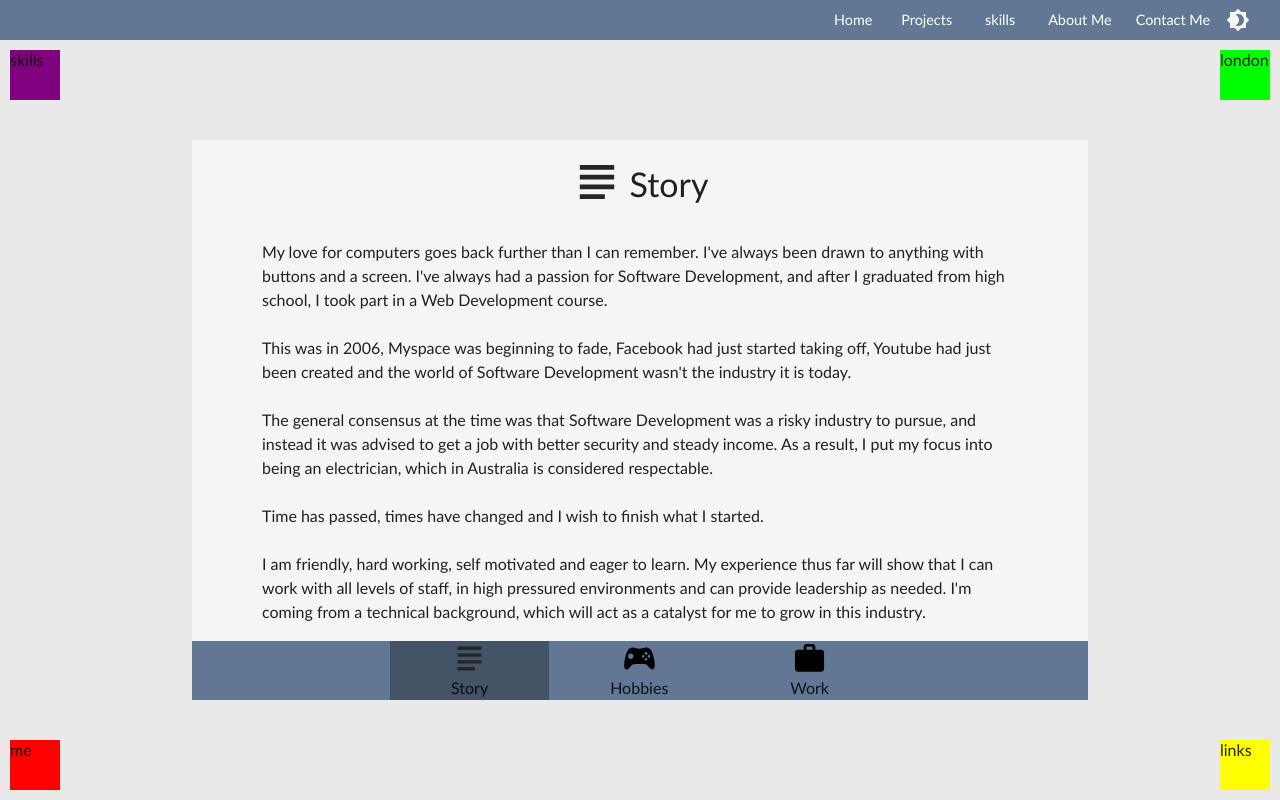
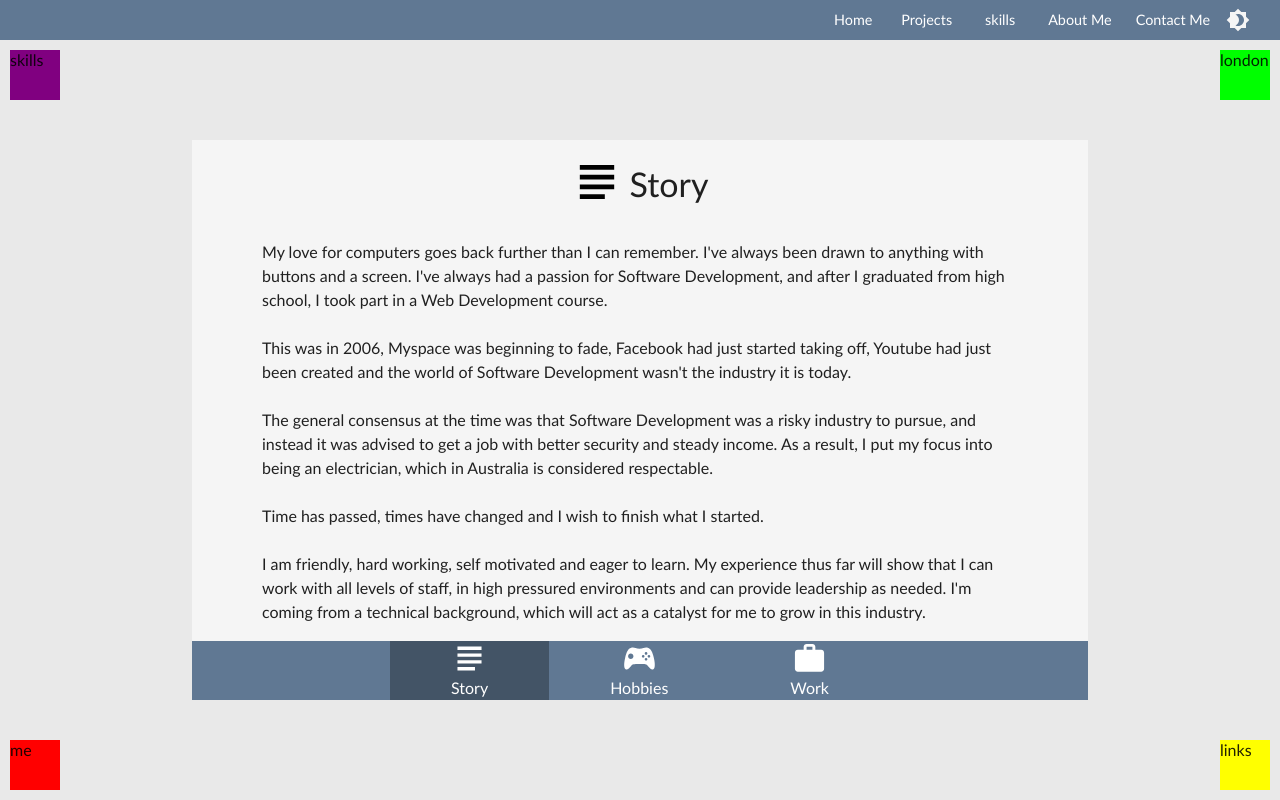
Before and after one commit to aiacuone/portfolio-v3, a Next.js app: page /aboutMe in a window 1280 px wide. Built offline with nearby package versions, Linux system fonts and the light colour scheme; a web font is replaced by a local one.

Commit message:
created dynamic colouring of SVGs on about me page

```diff
--- /dev/null
+++ b/components/icons/HobbiesIcon.js
@@ -0,0 +1,20 @@
+import React from 'react'
+
+export default function HobbiesIcon({ size, color }) {
+  return (
+    <svg
+      height="512px"
+      fill={color}
+      id="Layer_1"
+      //   style="enable-background:new 0 0 512 512;"
+      version="1.1"
+      viewBox="0 0 512 512"
+      width={`${size}px`}
+      height={`${size}px`}
+      xmlSpace="preserve"
+      xmlns="http://www.w3.org/2000/svg"
+      xmlnsXlink="http://www.w3.org/1999/xlink">
+      <path d="M377.8,100.1C332.9,86.8,318.8,112,256,112s-76.9-25.3-121.8-11.9c-44.9,13.3-67.3,60.4-88.5,148.8  c-21.2,88.5-17.3,152.4,7.7,164.3c25,11.9,53.2-15.4,80.1-49.1C155.3,337.7,166.2,336,256,336c89.7,0,99,0.7,122.5,28.1  c26.9,33.7,55.1,61,80.1,49.1c25-11.9,28.9-75.8,7.7-164.3C445.1,160.5,422.6,113.5,377.8,100.1z M128.2,263.7  c-21.7,0-39.3-17.7-39.3-39.6c0-21.8,17.6-39.6,39.3-39.6c21.7,0,39.3,17.8,39.3,39.6S149.9,263.7,128.2,263.7z M309.7,243.6  c-10.6,0-19.3-8.7-19.3-19.4c0-10.7,8.7-19.4,19.3-19.4c10.7,0,19.4,8.7,19.4,19.4C329,234.9,320.4,243.6,309.7,243.6z M351.9,286  c-10.6,0-19.3-8.7-19.3-19.4c0-10.8,8.7-19.4,19.3-19.4c10.7,0,19.4,8.7,19.4,19.4C371.3,277.4,362.6,286,351.9,286z M351.9,201.1  c-10.6,0-19.3-8.7-19.3-19.4c0-10.7,8.7-19.4,19.3-19.4c10.7,0,19.4,8.7,19.4,19.4C371.3,192.4,362.6,201.1,351.9,201.1z   M394.2,243.6c-10.7,0-19.3-8.7-19.3-19.4c0-10.7,8.7-19.4,19.3-19.4c10.6,0,19.3,8.7,19.3,19.4  C413.5,234.9,404.9,243.6,394.2,243.6z" />
+    </svg>
+  )
+}
--- /dev/null
+++ b/components/icons/StoryIcon.js
@@ -0,0 +1,20 @@
+import React from 'react'
+
+export default function StoryIcon({ color, size }) {
+  return (
+    <svg
+      fill={color}
+      // fill="red"
+      height={size}
+      viewBox="0 0 256 256"
+      width={size}
+      xmlns="http://www.w3.org/2000/svg">
+      <path
+        clipRule="evenodd"
+        d="M216 41H40V65H216V41ZM40 91H216V115H40V91ZM216 141H40V165H216V141ZM168 191H40V215H168V191Z"
+        fill={color}
+        fillRule="evenodd"
+      />
+    </svg>
+  )
+}
--- /dev/null
+++ b/components/icons/WorkIcon.js
@@ -0,0 +1,15 @@
+import React from 'react'
+
+export default function WorkIcon({ color, size }) {
+  return (
+    <svg
+      fill={color}
+      height={size}
+      viewBox="0 0 48 48"
+      width={size}
+      xmlns="http://www.w3.org/2000/svg">
+      <path d="M0 0h48v48H0z" fill="none" />
+      <path d="M40 12h-8V8c0-2.21-1.79-4-4-4h-8c-2.21 0-4 1.79-4 4v4H8c-2.21 0-3.98 1.79-3.98 4L4 38c0 2.21 1.79 4 4 4h32c2.21 0 4-1.79 4-4V16c0-2.21-1.79-4-4-4zm-12 0h-8V8h8v4z" />
+    </svg>
+  )
+}
--- /dev/null
+++ b/components/icons/index.js
@@ -0,0 +1,5 @@
+import HobbiesIcon from './HobbiesIcon'
+import StoryIcon from './StoryIcon'
+import WorkIcon from './WorkIcon'
+
+export { HobbiesIcon, StoryIcon, WorkIcon }
--- a/pages/aboutMe.js
+++ b/pages/aboutMe.js
@@ -5,6 +5,7 @@ import { UserContext } from '../utils/UserContext'
 import Typography from '@mui/material/Typography'
 import Image from 'next/image'
 import { useTheme } from '@mui/material/styles'
+import { HobbiesIcon, WorkIcon, StoryIcon } from '../components/icons'
 
 export default function aboutMe() {
   const theme = useTheme()
@@ -59,9 +60,17 @@ export default function aboutMe() {
     headerText: {},
   })
 
-  const Buttons = ({ size }) => {
+  const Buttons = ({ size, color }) => {
     const buttons = aboutMeArr.map((item, index) => {
-      const { name, icon } = aboutMeObj[item]
+      const { name } = aboutMeObj[item]
+      const iconObj = {
+        hobbies: <HobbiesIcon size={size} color={color} />,
+        work: <WorkIcon size={size} color={color} />,
+        story: <StoryIcon size={size} color={color} />,
+      }
+
+      const icon = iconObj[item]
+
       return (
         <Grid
           key={item.name}
@@ -74,7 +83,7 @@ export default function aboutMe() {
             alignItems="center"
             direction="column"
             justifyContent="center">
-            <Image src={icon} layout="fixed" width={size} height={size} />
+            {icon}
             <Typography>{name}</Typography>
           </Grid>
         </Grid>
@@ -84,6 +93,14 @@ export default function aboutMe() {
   }
 
   const Header = ({ variant, size }) => {
+    const iconObj = {
+      hobbies: <HobbiesIcon size={size} color={darkMode ? 'white' : 'black'} />,
+      work: <WorkIcon size={size} color={darkMode ? 'white' : 'black'} />,
+      story: <StoryIcon size={size} color={darkMode ? 'white' : 'black'} />,
+    }
+
+    const icon = iconObj[aboutMeArr[selection]]
+
     return (
       <Grid
         container
@@ -93,7 +110,8 @@ export default function aboutMe() {
         <Grid>
           <Grid container alignItems="center" spacing={1}>
             <Grid item>
-              <Image src={icon} layout="fixed" height={size} width={size} />
+              {/* <Image src={icon} layout="fixed" height={size} width={size} /> */}
+              {icon}
             </Grid>
             <Grid item>
               <Typography variant={variant} className={classesRoot.headerText}>
@@ -162,7 +180,7 @@ export default function aboutMe() {
           ABOUT ME
         </Grid>
         <Grid className={classes.buttonContainer} container direction="column">
-          <Buttons size={30} />
+          <Buttons size={30} color="white" />
         </Grid>
         <Grid
           className={classes.mainContainer}
@@ -170,7 +188,7 @@ export default function aboutMe() {
           justifyContent="center"
           alignItems="center">
           <Grid>
-            <Header variant="h4" size={30} />
+            <Header variant="h5" size={40} />
             <MainDetails variant="h5" size={40} />
           </Grid>
         </Grid>
@@ -232,12 +250,12 @@ export default function aboutMe() {
           // alignItems="center"
         >
           <Grid>
-            <Header variant="h4" size={30} />
+            <Header variant="h5" size={40} />
             <MainDetails />
           </Grid>
         </Grid>
         <Grid className={classes.buttonContainer} container>
-          <Buttons size={25} />
+          <Buttons size={25} color="white" />
         </Grid>
         <Grid className={classes.hamburgerGap} />
       </Grid>
@@ -279,6 +297,7 @@ export default function aboutMe() {
         gridArea: '3/1/4/2',
         background: primaryColor,
         zIndex: 3,
+        color: 'white',
       },
       buttonContainer2: {
         maxWidth: '500px',
@@ -302,7 +321,7 @@ export default function aboutMe() {
             className={classes.buttonContainer}
             justifyContent="center">
             <Grid container className={classes.buttonContainer2}>
-              <Buttons size={35} />
+              <Buttons size={35} color="white" />
             </Grid>
           </Grid>
         </Grid>
```
Also changed, not shown: components/SVG.js (added, +15 -0 lines).
